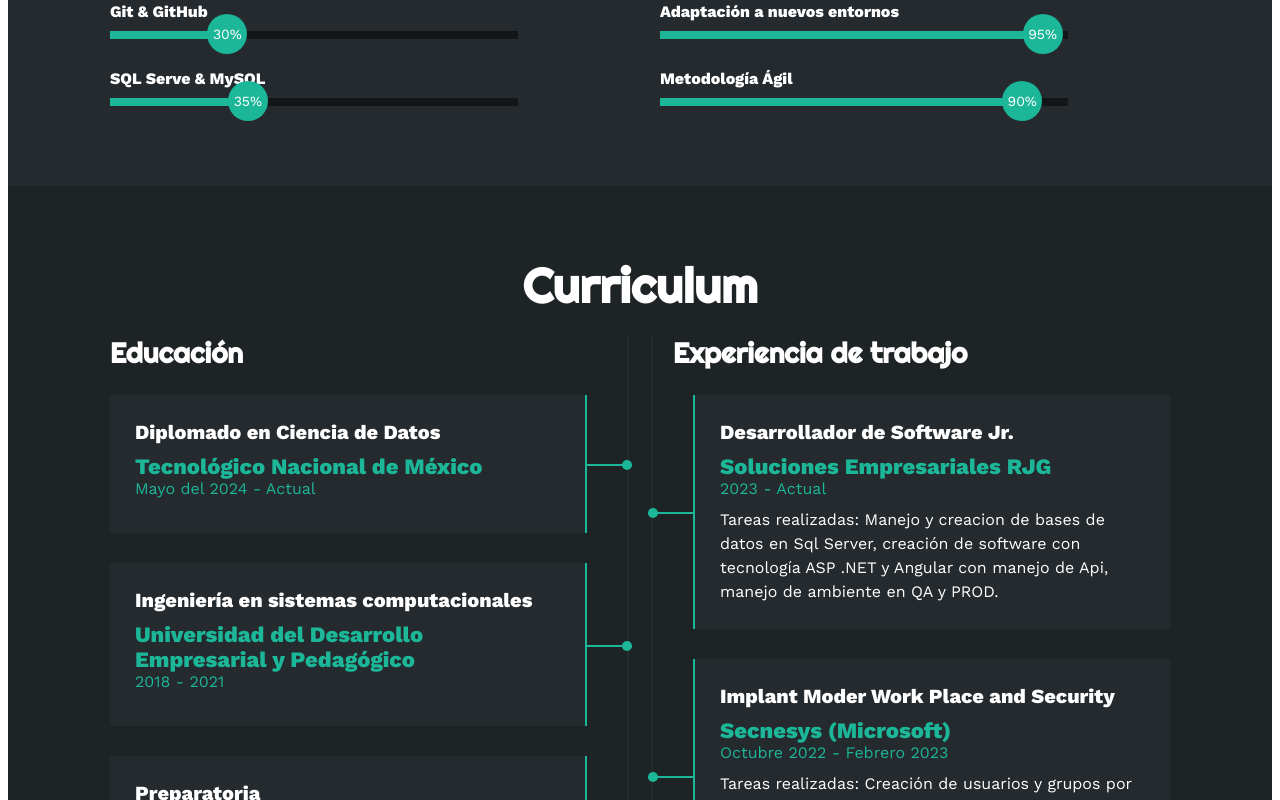
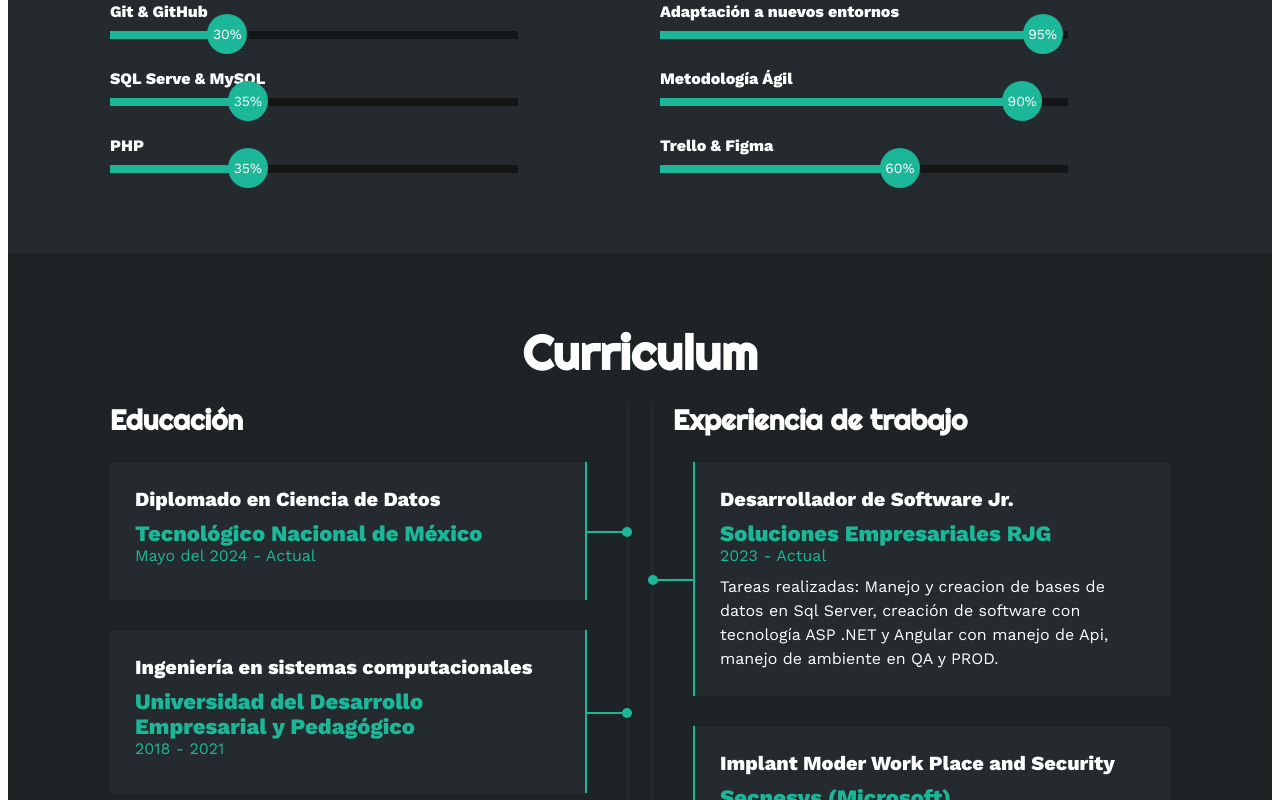
Before and after one commit to gio1933/Portfolio, an Angular app: page / in a window 1280 px wide. Shown: the part 1760-2560 px from the top of the page. Built offline with nearby package versions, Linux system fonts and the light colour scheme.

Commit message:
Proyect v1.0

```diff
--- a/src/app/app.component.css
+++ b/src/app/app.component.css
@@ -6,11 +6,9 @@
     padding: 0;
 }
 html{
-    /* me permite deslizar cuando hago clic en los links del menu */
     scroll-behavior: smooth;
 }
 
-/* MENU */
 .contenedor-header{
     background: #1e2326;
     position: fixed;
@@ -57,10 +55,7 @@ html{
     display: none;
 }
 
-/* SECCION I N I C I O */
 .inicio{
-    /* background: linear-gradient(to top, rgba(30,35,38,.8), rgba(30,35,38,1)),
-    url(img/fondo.jpg); */
     background-size: cover;
     height: 70vh;
     color: #fff;
@@ -75,14 +70,6 @@ html{
     text-align: center;
     border-radius: 40px;
 }
-/* .inicio .contenido-banner img{
-    margin-top: 40px;
-    border: 10px solid #1CB698;
-    display: block;
-    width: 80%;
-    margin: auto;
-    border-radius: 100%;
-} */
 .inicio .contenido-banner h1{
     margin-top: 10px;
     font-size: 42px;
@@ -211,7 +198,6 @@ html{
     width: 100%;
 }
 
-/* SECCION S K I L L S */
 .skills{
     background-color: #252A2E;
     color: #fff;
@@ -272,9 +258,6 @@ html{
     font-size: 14px;
 }
 
-/* Estas clases se agregaran dinamicamente mediante javascript */
-
-/* habilidades tecnicas */
 .skills .skill .typescriptjavascript{
     width: 0%;
     animation: 2s typescriptjavascript forwards;
@@ -347,7 +330,15 @@ html{
     100%{width: 35%;}
 }
 
-/* habilidades profesionales */
+.skills .skill .php{
+    width: 0%;
+    animation: 2s php forwards;
+}
+@keyframes php {
+    0%{width: 0%;}
+    100%{width: 35%;}
+}
+
 .skills .skill .comunicacion{
     width: 0%;
     animation: 2s comunicacion forwards;
@@ -420,7 +411,15 @@ html{
     100%{width: 90%;}
 }
 
-/* SECCION CURRICULUM */
+.skills .skill .trellofigma{
+    width: 0%;
+    animation: 2s trellofigma forwards;
+}
+@keyframes trellofigma {
+    0%{width: 0%;}
+    100%{width: 60%;}
+}
+
 .curriculum{
     background-color: #1e2326;
     color: #fff;
@@ -527,7 +526,6 @@ html{
     bottom: 4px;
 }
 
-/* SECCION PORTFOLIO */
 .portfolio{
     background-color: #252A2E;
     color: #fff;
@@ -585,9 +583,7 @@ html{
     margin-bottom: 0px;
 }
 
-/* SECCION CONTACTO */
 .contacto{
-    /* background-image: url(img/contact_bg.png); */
     background-color: #1e2326;
     color: #fff;
     padding: 50px 0;
@@ -708,7 +704,6 @@ footer .arriba{
     font-size: 18px;
 }
 
-/* SECCION RESPONSIVE */
 @media screen and (max-width:980px){
     nav{
         display: none;
@@ -778,8 +773,6 @@ footer .arriba{
     }
 }
 
-
-/* Boton de descarga */
 .btn-download{
     color: #fff;
 }
--- a/src/app/app.component.html
+++ b/src/app/app.component.html
@@ -1,6 +1,6 @@
 <link rel="stylesheet" href="https://cdnjs.cloudflare.com/ajax/libs/font-awesome/6.1.2/css/all.min.css" integrity="sha512-1sCRPdkRXhBV2PBLUdRb4tMg1w2YPf37qatUFeS7zlBy7jJI8Lf4VHwWfZZfpXtYSLy85pkm9GaYVYMfw5BC1A==" crossorigin="anonymous" referrerpolicy="no-referrer" />
+
 <body>
-    <!-- MENU ENCABEZADO -->
     <div class="contenedor-header">
         <header>
             <div class="logo">
@@ -13,7 +13,6 @@
                     <li><a href="#skills" onclick="seleccionar()">HABILIDADES</a></li>
                     <li><a href="#curriculum" onclick="seleccionar()">CURRICULUM</a></li>
                     <li><a href="#portfolio" onclick="seleccionar()">PORTFOLIO</a></li>
-                    <!-- <li><a href="#contacto" onclick="seleccionar()">CONTACTO</a></li> -->
                 </ul>
             </nav>
             <div class="nav-responsive" onclick="mostrarOcultarMenu()">
@@ -22,26 +21,14 @@
         </header>
     </div>
 
-    <!-- SECCION INICIO -->
     <section id="inicio" class="inicio">
         <div class="contenido-banner">
-            <!-- <div class="contenedor-img">
-                <img src="img/hero.png" alt="">
-            </div> -->
             <h1>Victor Garcia</h1>
             <br>
-            <h2>Ingeniero en Sistemas Computacionales - Desarrollo de Software</h2>
-            <!-- <div class="redes"> -->
-                <!-- <a href="#"><i class="fa-brands fa-facebook-f"></i></a>
-                <a href="#"><i class="fa-brands fa-twitter"></i></a>
-                <a href="#"><i class="fa-brands fa-skype"></i></a>
-                <a href="#"><i class="fa-brands fa-linkedin-in"></i></a>
-                <a href="#"><i class="fa-solid fa-rss"></i></a> -->
-            <!-- </div> -->
+            <h2>Ingeniero en Sistemas Computacionales - Desarrollo de Software Jr.</h2>
         </div>
     </section>
 
-    <!-- SECCION SOBRE MI -->
     <section id="sobremi" class="sobremi">
         <div class="contenido-seccion">
             <h2>Sobre Mí</h2>
@@ -49,7 +36,6 @@
                 Desarrollador de Software Full-Stack con un año de expericencia en tecnologías como Angular, ASP .NET, SQL Server, tres años de experiencia el soporte técnico,
                 atención a clientes, apacionado por la tecnología y los videojuegos. </p>
             <div class="fila">
-                <!-- datos personales -->
                 <div class="col">
                     <h3>Datos Personales</h3>
                     <ul>
@@ -65,10 +51,6 @@
                             <strong>Email</strong>
                             gio_1933@hotmail.com
                         </li>
-                        <!-- <li>
-                            <strong>Website</strong>
-                            www.example.com
-                        </li> -->
                         <li>
                             <strong>Dirección</strong>
                             Ruiseñor #18 Col. Bellavista, Alcaldía Álvaro Obregón
@@ -79,8 +61,6 @@
                         </li>
                     </ul>
                 </div>
-
-                <!-- intereses -->
                 <div class="col">
                     <h3>Intereses</h3>
                     <div class="contenedor-intereses">
@@ -100,26 +80,19 @@
                     </div>
                 </div>
             </div>
-
             <button>
                 <a class="btn btn-download" href="assets/download/Garcia-Cedillo-CV.pdf" download="Garcia-Cedillo-CV">Descargar CV <i class="fa-solid fa-download"></i></a>
-                <!-- Descargar CV <i class="fa-solid fa-download"></i> -->
                 <span class="overlay"></span>
             </button>
-
         </div>
     </section>
 
-    <!-- SECCION SKILLS -->
     <section class="skills" id="skills">
         <div class="contenido-seccion">
             <h2>Habilidades</h2>
             <div class="fila">
-
-                <!-- Technical Skill -->
                 <div class="col">
                     <h3>Habilidades Técnicas</h3>
-
                     <div class="skill">
                         <span>TypeScript & JavaScript</span>
                         <div class="barra-skill">
@@ -128,7 +101,6 @@
                             </div>
                         </div>
                     </div>
-
                     <div class="skill">
                         <span>HTML & CSS</span>
                         <div class="barra-skill">
@@ -137,7 +109,6 @@
                             </div>
                         </div>
                     </div>
-
                     <div class="skill">
                         <span>Angular</span>
                         <div class="barra-skill">
@@ -146,7 +117,6 @@
                             </div>
                         </div>
                     </div>
-
                     <div class="skill">
                         <span>ASP .NET</span>
                         <div class="barra-skill">
@@ -155,7 +125,6 @@
                             </div>
                         </div>
                     </div>
-
                     <div class="skill">
                         <span>Java</span>
                         <div class="barra-skill">
@@ -164,7 +133,6 @@
                             </div>
                         </div>
                     </div>
-
                     <div class="skill">
                         <span>Python</span>
                         <div class="barra-skill">
@@ -173,7 +141,6 @@
                             </div>
                         </div>
                     </div>
-
                     <div class="skill">
                         <span>Git & GitHub</span>
                         <div class="barra-skill">
@@ -182,7 +149,6 @@
                             </div>
                         </div>
                     </div>
-
                     <div class="skill">
                         <span>SQL Serve & MySQL</span>
                         <div class="barra-skill">
@@ -191,13 +157,17 @@
                             </div>
                         </div>
                     </div>
-
+                    <div class="skill">
+                        <span>PHP</span>
+                        <div class="barra-skill">
+                            <div class="progreso">
+                                <span>35%</span>
+                            </div>
+                        </div>
+                    </div>
                 </div>
-
-                <!-- Professional Skills -->
                 <div class="col">
                     <h3>Habilidades Profesionales</h3>
-
                     <div class="skill">
                         <span>Comunicación</span>
                         <div class="barra-skill">
@@ -206,7 +176,6 @@
                             </div>
                         </div>
                     </div>
-
                     <div class="skill">
                         <span>Trabajo en Equipo</span>
                         <div class="barra-skill">
@@ -215,7 +184,6 @@
                             </div>
                         </div>
                     </div>
-
                     <div class="skill">
                         <span>Creatividad</span>
                         <div class="barra-skill">
@@ -224,7 +192,6 @@
                             </div>
                         </div>
                     </div>
-
                     <div class="skill">
                         <span>Dedicación</span>
                         <div class="barra-skill">
@@ -233,7 +200,6 @@
                             </div>
                         </div>
                     </div>
-
                     <div class="skill">
                         <span>Puntualidad</span>
                         <div class="barra-skill">
@@ -242,7 +208,6 @@
                             </div>
                         </div>
                     </div>
-
                     <div class="skill">
                         <span>Trato con Clientes</span>
                         <div class="barra-skill">
@@ -251,7 +216,6 @@
                             </div>
                         </div>
                     </div>
-
                     <div class="skill">
                         <span>Adaptación a nuevos entornos</span>
                         <div class="barra-skill">
@@ -260,7 +224,6 @@
                             </div>
                         </div>
                     </div>
-
                     <div class="skill">
                         <span>Metodología Ágil</span>
                         <div class="barra-skill">
@@ -269,20 +232,23 @@
                             </div>
                         </div>
                     </div>
-
+                    <div class="skill">
+                        <span>Trello & Figma</span>
+                        <div class="barra-skill">
+                            <div class="progreso">
+                                <span>60%</span>
+                            </div>
+                        </div>
+                    </div>
                 </div>
-
             </div>
         </div>
     </section>
 
-    <!-- SECCION CURRICULUM -->
     <section id="curriculum" class="curriculum">
         <div class="contenido-seccion">
             <h2>Curriculum</h2>
             <div class="fila">
-
-                <!-- ESCUELA -->
                 <div class="col izquierda">
                     <h3>Educación</h3>
                     <div class="item izq">
@@ -313,8 +279,6 @@
                         </div>
                     </div>
                 </div>
-
-                <!-- TRABAJO -->
                 <div class="col derecha">
                     <h3>Experiencia de trabajo</h3>
                     <div class="item der">
@@ -345,66 +309,38 @@
                         </div>
                     </div>
                 </div>
-
             </div>
         </div>
     </section>
 
-    <!-- SECCION CONTACTO -->
-    <!-- <section id="contacto" class="contacto">
+    <section id="portfolio" class="portfolio">
         <div class="contenido-seccion">
-            <h2>CONTACTO</h2>
-            <div class="fila"> -->
-                <!-- Formulario -->
-                <!-- <div class="col">
-                    <input type="text" placeholder="Tú Nombre">
-                    <input type="text" placeholder="Número telefónico">
-                    <input type="text" placeholder="Dirección de correo">
-                    <input type="text" placeholder="Tema">
-                    <textarea name="" id="" cols="30" rows="10" placeholder="Mensaje"></textarea>
-                    <button>
-                        Enviar Mensaje<i class="fa-solid fa-paper-plane"></i>
-                        <span class="overlay"></span>
-                    </button>
-                </div> -->
-                <!-- Mapa -->
-                <!-- <div class="col">
-                    <img src="img/ubicacion.png" alt="">
-                    <div class="info">
-                        <ul>
-                            <li>
-                                <i class="fa-solid fa-location-dot"></i>
-                                Ruiseñor #18 Col.Bellavista, Alcaldía Álvaro Obregón
-                            </li>
-                            <li>
-                                <i class="fa-solid fa-mobile-screen"></i>
-                                Celular: 5633212233
-                            </li>
-                            <li>
-                                <i class="fa-solid fa-envelope"></i>
-                                Email: gio_1933@hotmail.com
-                            </li>
-                        </ul>
+            <h2>PORTFOLIO</h2>
+            <div class="galeria">
+                <div class="proyecto">
+                    <img src="assets/img/appweather.png" alt="">
+                    <div class="overlay">
+                        <a href="https://appweathergio.netlify.app"><h3>App Weather</h3></a>
                     </div>
-                </div> -->
-            <!-- </div>
+                    <p>App realizada en Angular con Api OpenWeather. Nos ayuda a realizar consultas del clima para diferentes paises.</p>
+                </div>
+                <div class="proyecto">
+                    <img src="assets/img/listado.png" alt="">
+                    <div class="overlay">
+                        <a href="https://domicilios-empresas.netlify.app"><h3>Listado de Empresas</h3></a>
+                    </div>
+                    <p>App realizada en Angular con Api en ASP .NET como BackEnd y Sql Server. Podemos agregar y/o editar los domicilios, asi como el link para poder verlo en googlemaps. </p>
+                </div>
+            </div>
         </div>
-    </section> -->
+    </section>
 
-    <!-- footer -->
     <footer>
         <a href="#inicio" class="arriba">
             <i class="fa-solid fa-angles-up"></i>
         </a>
-        <!-- <div class="redes">
-            <a href="#"><i class="fa-brands fa-facebook-messenger"></i></a>
-            <a href="#"><i class="fa-brands fa-twitter"></i></a>
-            <a href="#"><i class="fa-brands fa-skype"></i></a>
-            <a href="#"><i class="fa-brands fa-linkedin-in"></i></a>
-            <a href="#"><i class="fa-solid fa-rss"></i></a>
-        </div> -->
     </footer>
 
     <script src="assets/js/script.js"></script>
+
 </body>
-<!-- </html> -->
```
Also changed, not shown: src/assets/js/script.js (+10 -16 lines), src/assets/img/appweather.png (added), src/assets/img/listado.png (added).
